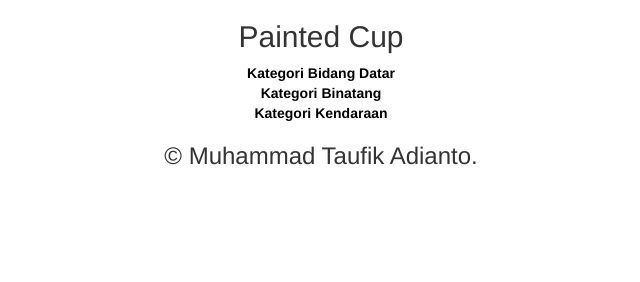
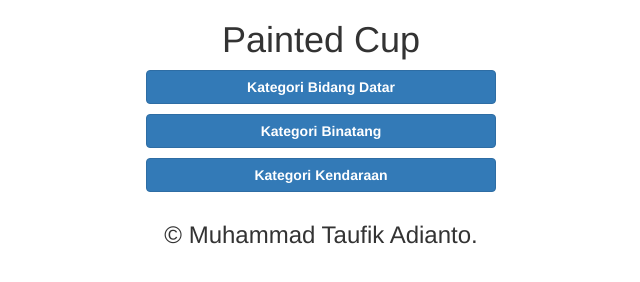
Before and after one commit to MuhTaufik/Skripsi-Baru, a plain HTML site: page Skripsi3/partial/PlayGame.html in a window 1280 px wide. Shown: the whole page, without its empty margins (319-959 px from the left). Drawn offline with Linux system fonts and the light colour scheme.

Commit message:
ubah tampilan oleh abat

```diff
--- a/Skripsi3/assets/css/style.css
+++ b/Skripsi3/assets/css/style.css
@@ -47,10 +47,6 @@
 }
 
 canvas {
-	/*
-	width:100%;
-	height:400px;
-	*/
 	box-sizing:border-box;
 	border:1px solid black;
 }
@@ -60,3 +56,7 @@ canvas {
 	border:5px solid white;
 	box-sizing:border-box;
 }
+
+a > button.btn{
+  margin-bottom: 10px;
+}
--- a/Skripsi3/assets/js/Canvas.js
+++ b/Skripsi3/assets/js/Canvas.js
@@ -23,7 +23,7 @@ $(document).ready(function () {
         //console.log(offsetLeft, offsetTop)
         var x = parseInt(e.pageX - offsetLeft);
         var y = parseInt(e.pageY - offsetTop);
-        console.log("COORDINATE: ", x, ",", y);
+        // console.log("COORDINATE: ", x, ",", y);
 
         var width = ctx.canvas.clientWidth;
         var height = ctx.canvas.clientWidth;
--- a/Skripsi3/partial/PlayGame.html
+++ b/Skripsi3/partial/PlayGame.html
@@ -8,19 +8,25 @@
 </head>
 
 <body>
-  <div align="center" class="container">
-    <h2> Painted Cup</h2>
-    <a style="color:black" href="kategori/tampilan1.html">
-      <strong> Kategori Bidang Datar </strong>
-    </a>
-    <br/>
-    <a style="color:black" href="kategori/tampilan2.html">
-      <strong> Kategori Binatang </strong>
-    </a>
-    <br/>
-    <a style="color:black" href="kategori/tampilan3.html">
-      <strong> Kategori Kendaraan </strong>
-    </a>
+  <div class="container">
+    <div class="col-lg-offset-4 col-lg-4 text-center">
+      <h1>Painted Cup</h1>
+      <a href="kategori/tampilan1.html">
+        <button class="btn btn-block btn-primary">
+          <strong>Kategori Bidang Datar</strong>
+        </button>
+      </a>
+      <a href="kategori/tampilan2.html">
+        <button class="btn btn-block btn-primary">
+          <strong>Kategori Binatang</strong>
+        </button>
+      </a>
+      <a href="kategori/tampilan3.html">
+        <button class="btn btn-block btn-primary">
+          <strong>Kategori Kendaraan</strong>
+        </button>
+      </a>
+    </div>
   </div>
 
   <h3>
```
Also changed, not shown: Skripsi3/index.html (+13 -5 lines), Skripsi3/partial/About.html (+5 -4 lines), Skripsi3/partial/Instruction.html (+5 -4 lines), Skripsi3/partial/mewarnaiGambar.html (+1 -3 lines).
